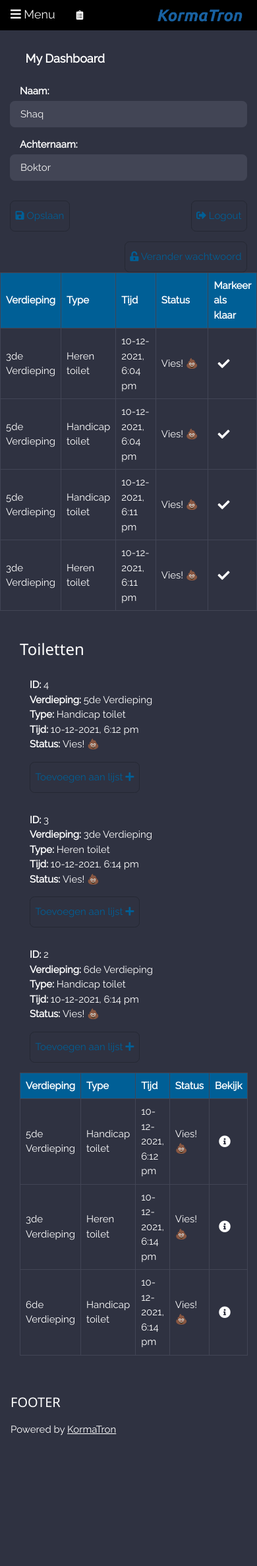
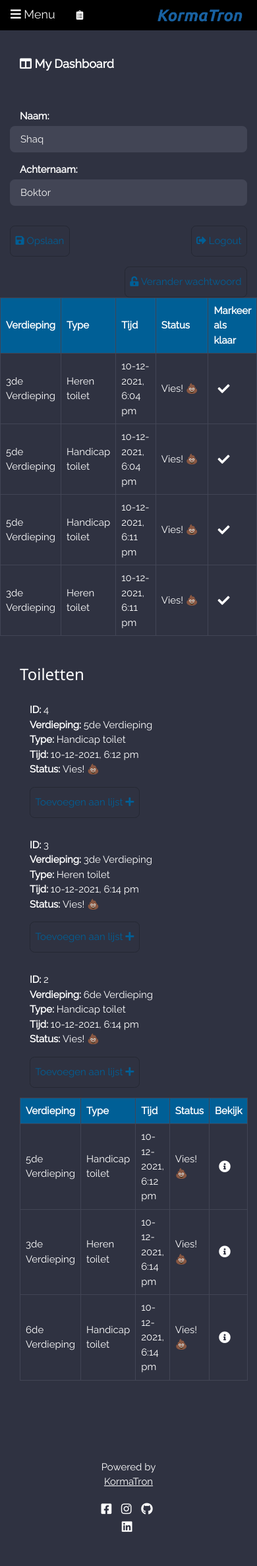
Before and after one commit to ManoloTonto1/Kormatron-web, a PHP site: page /src/mainmenu.php in a window 390 px wide. Shown: the whole page at 66% size. Before the commit the page ends 2176 px from the top, so only its background shows below. Run offline with PHP 8.4, Linux system fonts and the light colour scheme; a user stored in the database is signed in; data comes from the database, SQL or seed files in the repository; some libraries are stand-ins or nearby versions.

Commit message:
fixed footer, fixed main menu overflow. fixed todo not working on small screens

```diff
--- a/src/Swup.js
+++ /dev/null
@@ -1 +0,0 @@
-const swup = new Swup();
--- a/src/footer.php
+++ b/src/footer.php
@@ -1,18 +1,13 @@
   <!-- Footer -->
-  <footer class="w3-container w3-padding-16 footer">
-    <h4>FOOTER</h4>
+  <footer class="w3-container footer">
+    <h4></h4>
     <p>Powered by <a href="https://google.com" target="_blank">KormaTron</a></p>
-    <div class="w3-panel w3-large">
-      <i class="fa fa-facebook-official"></i>
-      <i class="fa fa-instagram w3-hover-opacity"></i>
-      <i class="fa fa-snapchat w3-hover-opacity"></i>
-      <i class="fa fa-pinterest-p w3-hover-opacity"></i>
-      <i class="fa fa-twitter w3-hover-opacity"></i>
-      <i class="fa fa-linkedin w3-hover-opacity"></i>
+    <div class="w3-panel w3-large footer-kaks" >
+      <i class="fab fa-facebook-square w3-hover-opacity"></i>
+      <i class="fab fa-instagram w3-hover-opacity"></i>
+      <i class="fab fa-github w3-hover-opacity"></i>
+      <i class="fab fa-linkedin w3-hover-opacity"></i>
     </div>
   </footer>
 
   <!--- initiate animate on scrol library -->
-  <script>
-  AOS.init();
-</script>
--- a/src/header.php
+++ b/src/header.php
@@ -10,14 +10,10 @@
     <link rel="stylesheet" href="https://cdnjs.cloudflare.com/ajax/libs/font-awesome/4.7.0/css/font-awesome.min.css">
     <link rel="stylesheet" href="/kormatron-web/node_modules/izimodal/css/iziModal.min.css">
     <link rel="stylesheet" href="/kormatron-web/node_modules/izitoast/dist/css/iziToast.min.css">
-    <link href="https://unpkg.com/aos@2.3.1/dist/aos.css" rel="stylesheet">
     <link rel="stylesheet" href="https://use.fontawesome.com/releases/v5.15.4/css/all.css" integrity="sha384-DyZ88mC6Up2uqS4h/KRgHuoeGwBcD4Ng9SiP4dIRy0EXTlnuz47vAwmeGwVChigm" crossorigin="anonymous">
-    <script src="https://unpkg.com/aos@2.3.1/dist/aos.js"></script>
     <script src="//ajax.googleapis.com/ajax/libs/jquery/1.11.0/jquery.min.js"></script>
     <script href="/kormatron-web/node_modules/jquery/dist/jquery.min.js" type="text/javascript" ></script>
     <script src="/kormatron-web/node_modules/izimodal/js/iziModal.min.js" type="text/javascript"></script>
     <script src="/kormatron-web/node_modules/izitoast/dist/js/iziToast.min.js" type="text/javascript"></script>
-    <script defer src="/kormatron-web/node_modules/swup/dist/swup.min.js" type="text/javascript"></script>
-    <script defer src="/kormatron-web/src/swup.js"></script>
     <link rel="stylesheet" href="/kormatron-web/src/style.css">
 </head>
--- a/src/mainmenu.php
+++ b/src/mainmenu.php
@@ -24,7 +24,7 @@ if(!isset($_SESSION['id'])){
 <!-- Top container -->
 <div class="w3-bar w3-top w3-black w3-large" style="z-index:4">
   <button class="w3-bar-item w3-button w3-hide-large w3-hover-none w3-hover-text-light-grey" onclick="open_nav();"><i class="fa fa-bars"></i>  Menu</button>
-  <a href="#" data-izimodal-open="#modal-notifications"class="icon"><i class="fas fa-clipboard-list"></i></a>
+  <a id="todo2" href="#" data-izimodal-open="#modal-notifications"class="icon"><i class="fas fa-clipboard-list"></i></a>
   <span class="w3-bar-item w3-right"><img class="logo"src="img/logo.png" alt="logo"></span>
 </div>
 
@@ -35,8 +35,8 @@ if(!isset($_SESSION['id'])){
 <div class="w3-main main" style="margin-top:43px;">
 
   <!-- Header -->
-  <header class="w3-container" style="padding-top:22px">
-    <h5><b><i class="fa fa-dashboard"></i> My Dashboard</b></h5>
+  <header class="w3-container" style="padding: 2em">
+    <h5 ><b><i class="fas fa-columns"></i> My Dashboard</b></h5>
   </header>
 <?php
 // include('settings.php');
--- a/src/nav.php
+++ b/src/nav.php
@@ -31,6 +31,12 @@
 
 
     });
+    $('#todo2').click(function (e) {
+
+      $( "#notif_table" ).load( "notifications_table.php" );
+
+
+   });
 
   });
   </script>
--- a/src/style.css
+++ b/src/style.css
@@ -482,11 +482,14 @@ body {
 
 .language.label {}
 
-.transition-fade {
-    transition: 0.4s;
-    opacity: 1;
-  }
+.footer{
+    margin: auto;
+    width: 50%;
+    text-align: center;
+    padding: 2em;
+    padding-top: 5em;
 
-  html.is-animating .transition-fade {
-    opacity: 0;
-  }
+}
+.footer-kaks{
+    letter-spacing: 5px;
+}
```
